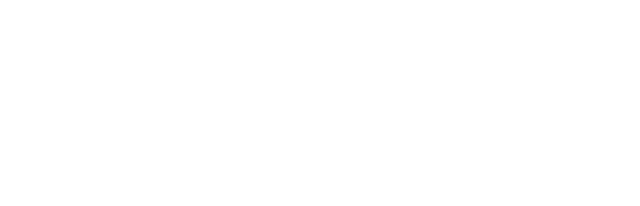
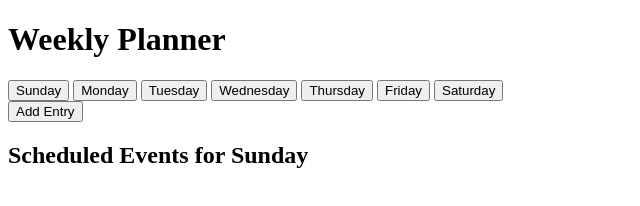
Before and after one commit to theDanielYeh/Week-Planner, a website: page index.html in a window 1280 px wide. Shown: the whole page, without its empty margins (0-640 px from the left). Drawn offline with Linux system fonts and the light colour scheme.

Commit message:
Updated Weekly Planner

```diff
--- a/index.html
+++ b/index.html
@@ -5,8 +5,38 @@
   <meta name="viewport" content="width=device-width, initial-scale=1.0">
   <title>Week Planner</title>
   <link rel="stylesheet" href="styles.css">
+  <link rel="stylesheet" href="layout.css">
 </head>
 <body>
+  <header>
+    <h1>Weekly Planner</h1>
+  </header>
+  <main>
+    <div class="row">
+      <button class="day-of-week">Sunday</button>
+      <button class="day-of-week">Monday</button>
+      <button class="day-of-week">Tuesday</button>
+      <button class="day-of-week">Wednesday</button>
+      <button class="day-of-week">Thursday</button>
+      <button class="day-of-week">Friday</button>
+      <button class="day-of-week">Saturday</button>
+    </div>
+    <div class="row">
+      <button>Add Entry</button>
+    </div>
+    <div class="row">
+      <h2 class="schedule-events-header">Scheduled Events for Sunday</h2>
+    </div>
+  </main>
+
+
+
+
+  <div class="modal" id="add-entry-modal"></div>
+  <div class="modal" id="edit-entry-modal"></div>
+  <div class="modal" id="delete-entry-modal"></div>
+
+
   <script src="main.js"></script>
 </body>
 </html>
```
Also changed, not shown: layout.css (added).
